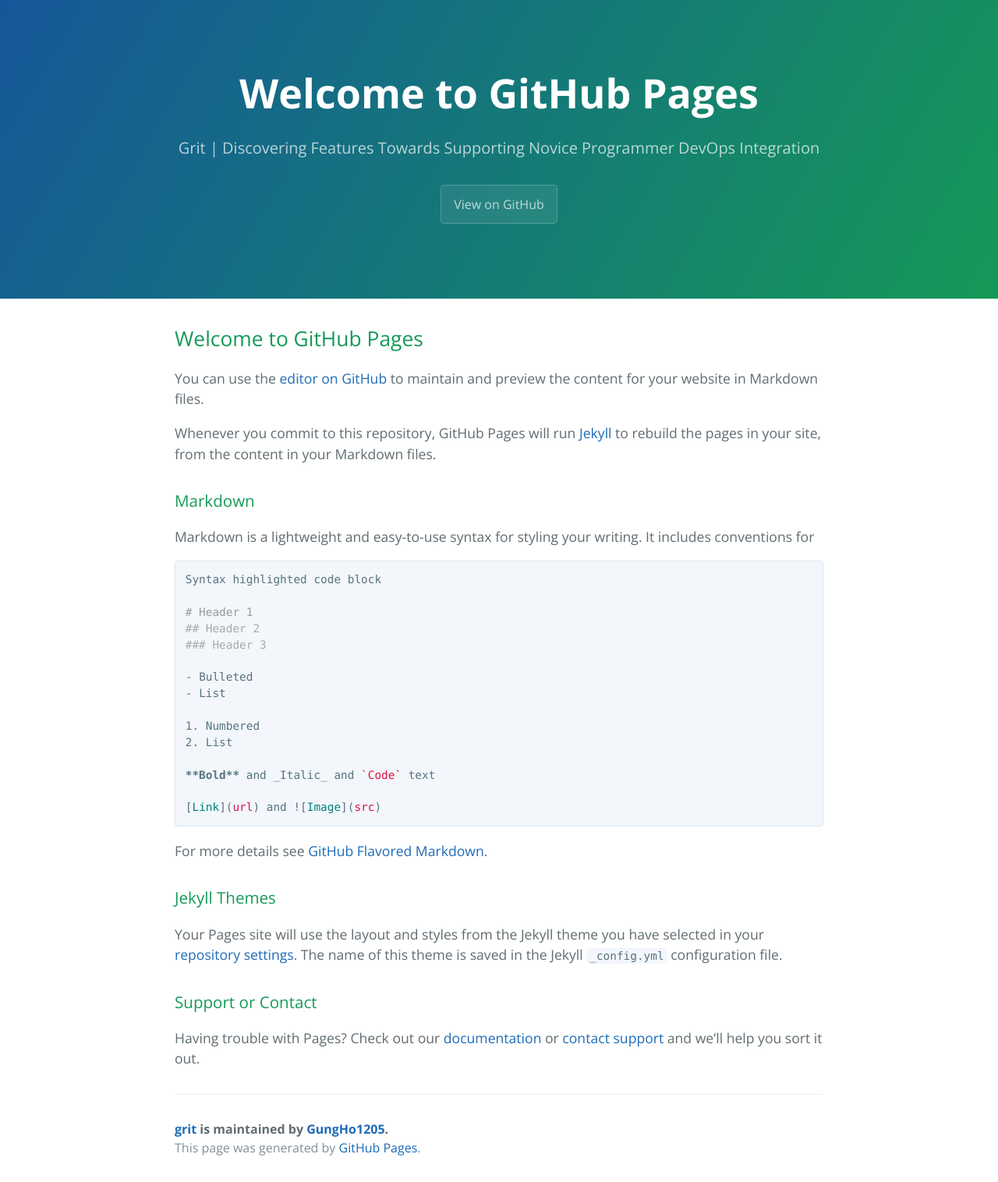
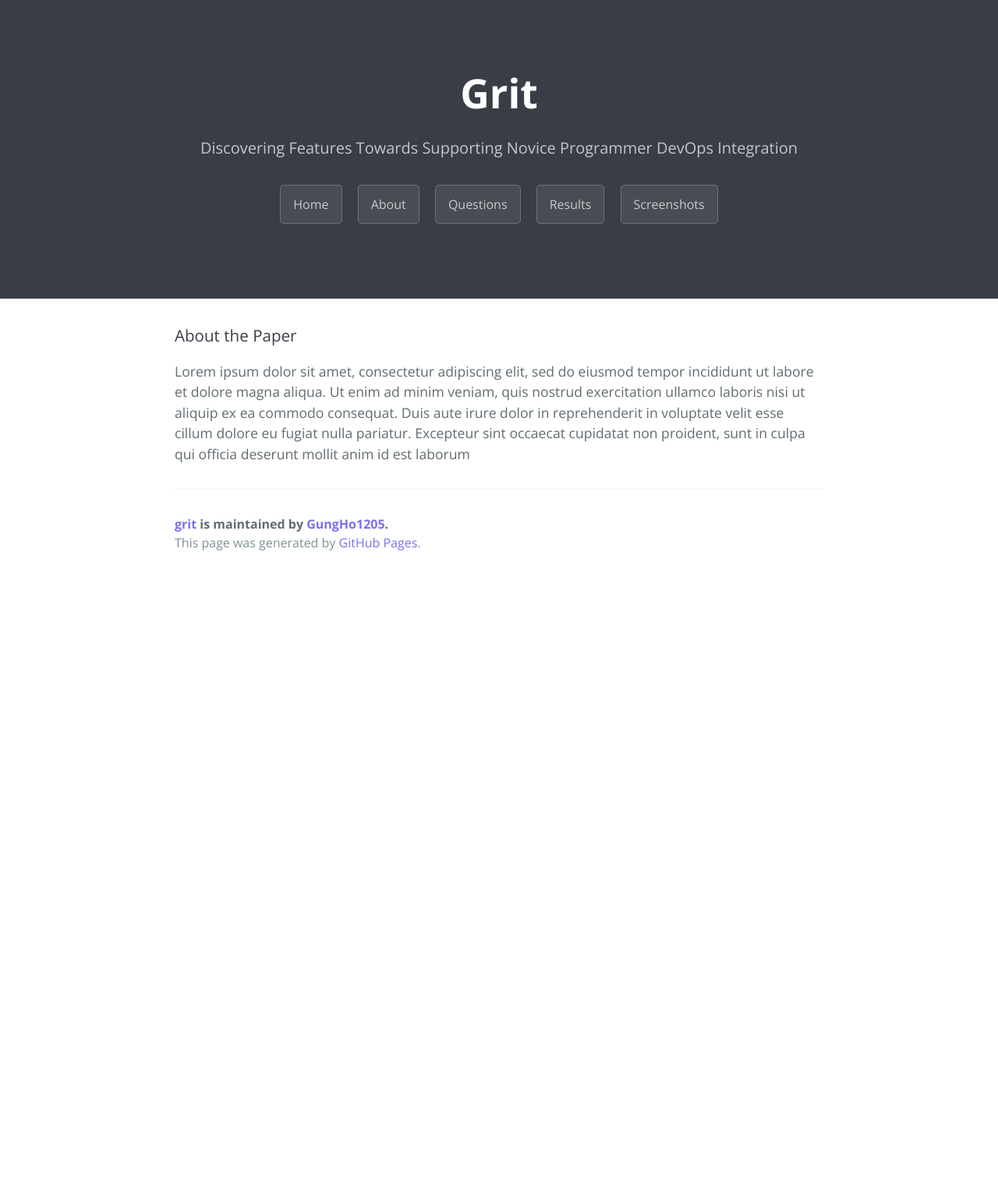
Before and after one commit to GungHo1205/grit, a Jekyll site: the page built from index.md, in a window 1280 px wide. Shown: the whole page at 78% size. Built offline with Jekyll 4.4.1, drawn with Linux system fonts in a browser that asks for light colours; our own code applies the rules of GitHub Pages for plain Markdown files; after the commit the page ends 900 px from its top, so only the background shows below that.

Commit message:
added about page and edited site colors

````diff
--- a/_config.yml
+++ b/_config.yml
@@ -1,5 +1,5 @@
 theme: jekyll-theme-cayman
 
-title: Grit
+title: GRIT Webpage
 
-description: Grit | Discovering Features Towards Supporting Novice Programmer DevOps Integration
+description: Discovering Features Towards Supporting Novice Programmer DevOps Integration
--- a/_layouts/default.html
+++ b/_layouts/default.html
@@ -1,5 +1,5 @@
 <!DOCTYPE html>
-<html lang="{{ site.lang | default: "en-US" }}">
+<html>
   <head>
 
     {% if site.google_analytics %}
@@ -25,13 +25,19 @@
     <header class="page-header" role="banner">
       <h1 class="project-name">{{ page.title | default: site.title | default: site.github.repository_name }}</h1>
       <h2 class="project-tagline">{{ page.description | default: site.description | default: site.github.project_tagline }}</h2>
-      {% if site.github.is_project_page %}
+      <a href="{{ site.github.repository_name }} " class="btn">Home</a>
+      <a href="{{ site.github.repository_name }}/about" class="btn">About</a>
+      <a href="{{ site.github.repository_name }}/questions" class="btn">Questions</a>
+      <a href="{{ site.github.repository_name }}/results" class="btn">Results</a>
+      <a href="{{ site.github.repository_name }}/screenshots" class="btn">Screenshots</a>
+
+      <!-- {% if site.github.is_project_page %}
         <a href="{{ site.github.repository_url }}" class="btn">View on GitHub</a>
       {% endif %}
       {% if site.show_downloads %}
         <a href="{{ site.github.zip_url }}" class="btn">Download .zip</a>
         <a href="{{ site.github.tar_url }}" class="btn">Download .tar.gz</a>
-      {% endif %}
+      {% endif %} -->
     </header>
 
     <main id="content" class="main-content" role="main">
--- a/_sass/jekyll-theme-cayman.scss
+++ b/_sass/jekyll-theme-cayman.scss
@@ -109,7 +109,7 @@ a {
   color: $header-heading-color;
   text-align: center;
   background-color: $header-bg-color;
-  background-image: linear-gradient(120deg, $header-bg-color-secondary, $header-bg-color);
+  // background-image: linear-gradient(120deg, $header-bg-color-secondary, $header-bg-color);
 
   @include large {
     padding: 5rem 6rem;
--- a/_sass/variables.scss
+++ b/_sass/variables.scss
@@ -4,13 +4,13 @@ $medium-breakpoint: 42em !default;
 
 // Headers
 $header-heading-color: #fff !default;
-$header-bg-color: #159957 !default;
+$header-bg-color: #393E46 !default;
 $header-bg-color-secondary: #155799 !default;
 
 // Text
-$section-headings-color: #159957 !default;
+$section-headings-color: #393E46 !default;
 $body-text-color: #606c71 !default;
-$body-link-color: #1e6bb8 !default;
+$body-link-color: #7971EA !default;
 $blockquote-text-color: #819198 !default;
 
 // Code
--- a/index.md
+++ b/index.md
@@ -1,37 +1,9 @@
-## Welcome to GitHub Pages
+---
+layout: default
+title: Grit
+description: Discovering Features Towards Supporting Novice Programmer DevOps Integration
 
-You can use the [editor on GitHub](https://github.com/TyroneGithub/sample3/edit/master/index.md) to maintain and preview the content for your website in Markdown files.
+---
 
-Whenever you commit to this repository, GitHub Pages will run [Jekyll](https://jekyllrb.com/) to rebuild the pages in your site, from the content in your Markdown files.
-
-### Markdown
-
-Markdown is a lightweight and easy-to-use syntax for styling your writing. It includes conventions for
-
-```markdown
-Syntax highlighted code block
-
-# Header 1
-## Header 2
-### Header 3
-
-- Bulleted
-- List
-
-1. Numbered
-2. List
-
-**Bold** and _Italic_ and `Code` text
-
-[Link](url) and ![Image](src)
-```
-
-For more details see [GitHub Flavored Markdown](https://guides.github.com/features/mastering-markdown/).
-
-### Jekyll Themes
-
-Your Pages site will use the layout and styles from the Jekyll theme you have selected in your [repository settings](https://github.com/TyroneGithub/sample3/settings). The name of this theme is saved in the Jekyll `_config.yml` configuration file.
-
-### Support or Contact
-
-Having trouble with Pages? Check out our [documentation](https://help.github.com/categories/github-pages-basics/) or [contact support](https://github.com/contact) and we’ll help you sort it out.
+### About the Paper
+Lorem ipsum dolor sit amet, consectetur adipiscing elit, sed do eiusmod tempor incididunt ut labore et dolore magna aliqua. Ut enim ad minim veniam, quis nostrud exercitation ullamco laboris nisi ut aliquip ex ea commodo consequat. Duis aute irure dolor in reprehenderit in voluptate velit esse cillum dolore eu fugiat nulla pariatur. Excepteur sint occaecat cupidatat non proident, sunt in culpa qui officia deserunt mollit anim id est laborum
````
Also changed, not shown: about.md (added, +44 -0 lines).
